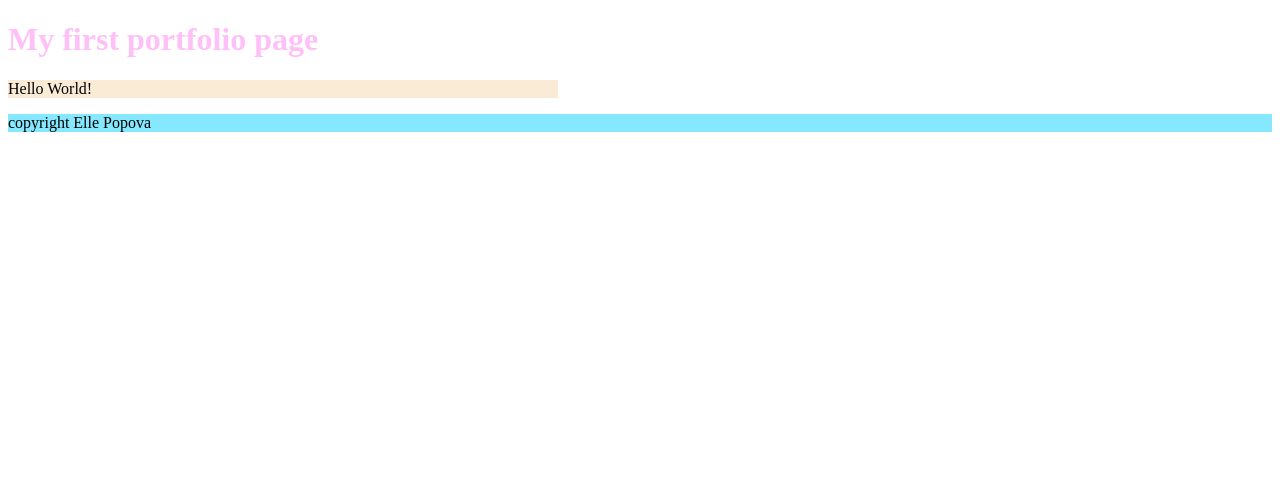
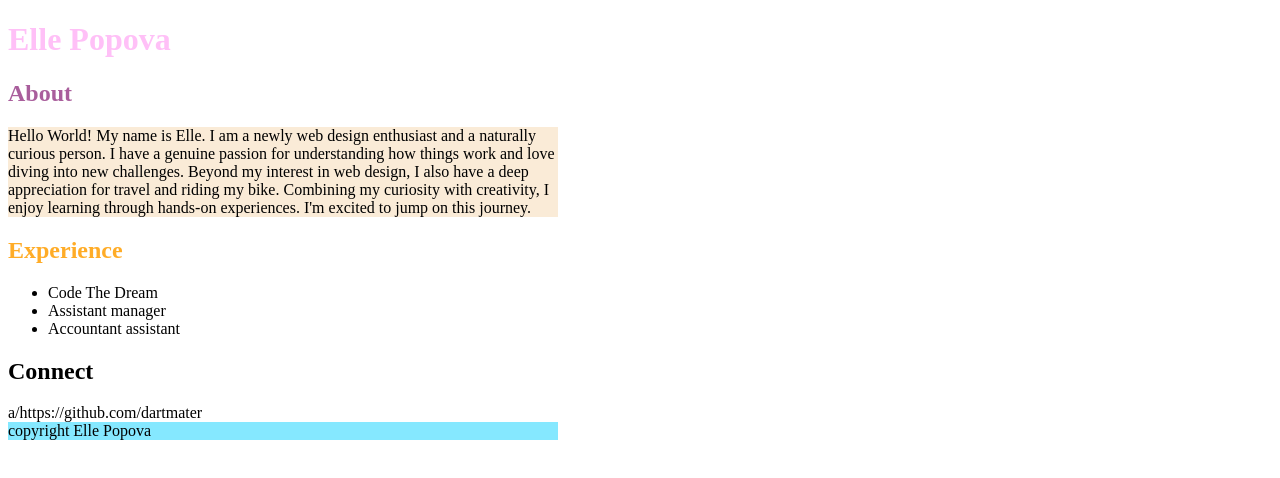
Before and after one commit to dartmater/elle-popova-io, a plain HTML site: page index.html in a window 1280 px wide. Drawn offline with Linux system fonts and the light colour scheme.

Commit message:
about,experience, connect sections added

```diff
--- a/index.html
+++ b/index.html
@@ -4,10 +4,25 @@
         <title> CTD Intro </title>
     </head>
     <body>
-        <h1 style="color: rgb(255, 192, 247);">My first portfolio page</h1>
-        <p style="background-color: antiquewhite; width: 550px;">Hello World!</p>
-    </body>
-    <footer style="background-color: rgba(0, 208, 255, 0.477);">
+        <h1 style="color: rgb(255, 192, 247);">Elle Popova</h1>
+        <h2 style="color: rgba(118, 0, 98, 0.63);">About</h2>
+        <p style="background-color: antiquewhite; width: 550px;">Hello World! My name is Elle. I am a newly
+        web design enthusiast  and a naturally curious person. I have a genuine passion for understanding how things work
+        and love diving into new challenges. Beyond my interest in web design, I also have a deep appreciation for
+        travel and riding my bike. Combining my curiosity with creativity, I enjoy learning through hands-on
+        experiences. I'm excited to jump on this journey.</p>
+        <h2 style = "color:rgb(255, 172, 39)">Experience</h2>
+        <ul>
+            <li>Code The Dream</li>
+            <li>Assistant manager</li>
+            <li>Accountant assistant</li>
+        </ul>
+        <h2>Connect</h2>
+        a/https://github.com/dartmater
+            </body>
+
+
+    <footer style="background-color: rgba(0, 208, 255, 0.477); width: 550px">
         copyright Elle Popova
     </footer>
 </html>
```
